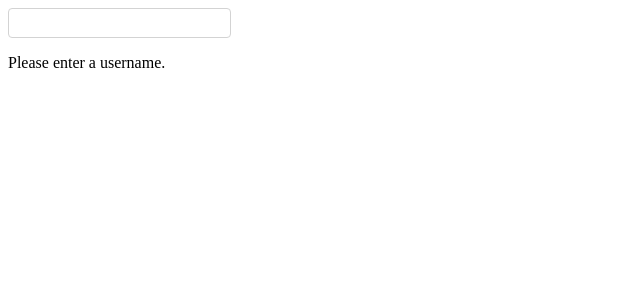
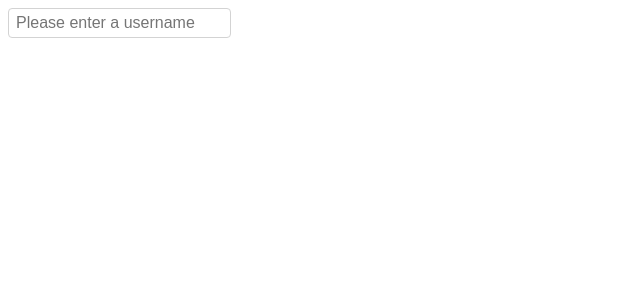
Before and after one commit to meseck/github-users, a Next.js app: page / in a window 1280 px wide. Shown: the top 300 px of the page, without its empty margins (0-640 px from the left). Built offline with nearby package versions, Linux system fonts and the light colour scheme.

Commit message:
refactor(component): change variable names & improve usability

```diff
--- a/src/components/SearchUser.tsx
+++ b/src/components/SearchUser.tsx
@@ -1,4 +1,4 @@
-import React, { ChangeEvent, useEffect, useState } from 'react';
+import React, { ChangeEvent, useState } from 'react';
 import styled from 'styled-components';
 import { useDebounceInput, useFetchUser } from '../global/hooks';
 
@@ -10,32 +10,29 @@ const InputField = styled.input`
 `;
 
 const SearchUser: React.FC = () => {
-  const [searchQuery, setSearchQuery] = useState('');
+  const [searchInput, setSearchInput] = useState('');
   // On all input changes the debounce hook is called this prevents API calls at every keypress
-  const debouncedSearchQuery = useDebounceInput(searchQuery, 1000);
+  const debouncedSearchInput = useDebounceInput(searchInput, 1000);
   // After debouncing, the search query is updated and the request is sent to the GitHub API
   const { userData, isError, isLoading } = useFetchUser(
-    debouncedSearchQuery ? debouncedSearchQuery : null
+    debouncedSearchInput ? debouncedSearchInput : null
   );
 
-  useEffect(() => {
-    if (debouncedSearchQuery) {
-    }
-  }, [debouncedSearchQuery]);
-
-  const handleChange = (event: ChangeEvent<HTMLInputElement>) => {
-    setSearchQuery(event.target.value);
+  const handleInputChange = (event: ChangeEvent<HTMLInputElement>) => {
+    setSearchInput(event.target.value);
   };
 
   return (
     <div>
-      <InputField onChange={handleChange} />
-      {!searchQuery && <p>Please enter a username.</p>}
-      {searchQuery && isLoading && <p>Searching..</p>}
-      {searchQuery && !userData && (
+      <InputField
+        onChange={handleInputChange}
+        placeholder={!searchInput && 'Please enter a username'}
+      />
+      {searchInput && isLoading && <p>Searching..</p>}
+      {isError && (
         <>
           <p>No one with this username was found.</p>
-          <p>Do you want to register this name? </p>
+          <p>Do you want to register this username? </p>
           <a href="https://github.com/join" rel="noreferrer" target="_blank">
             Join GitHub
           </a>
```
